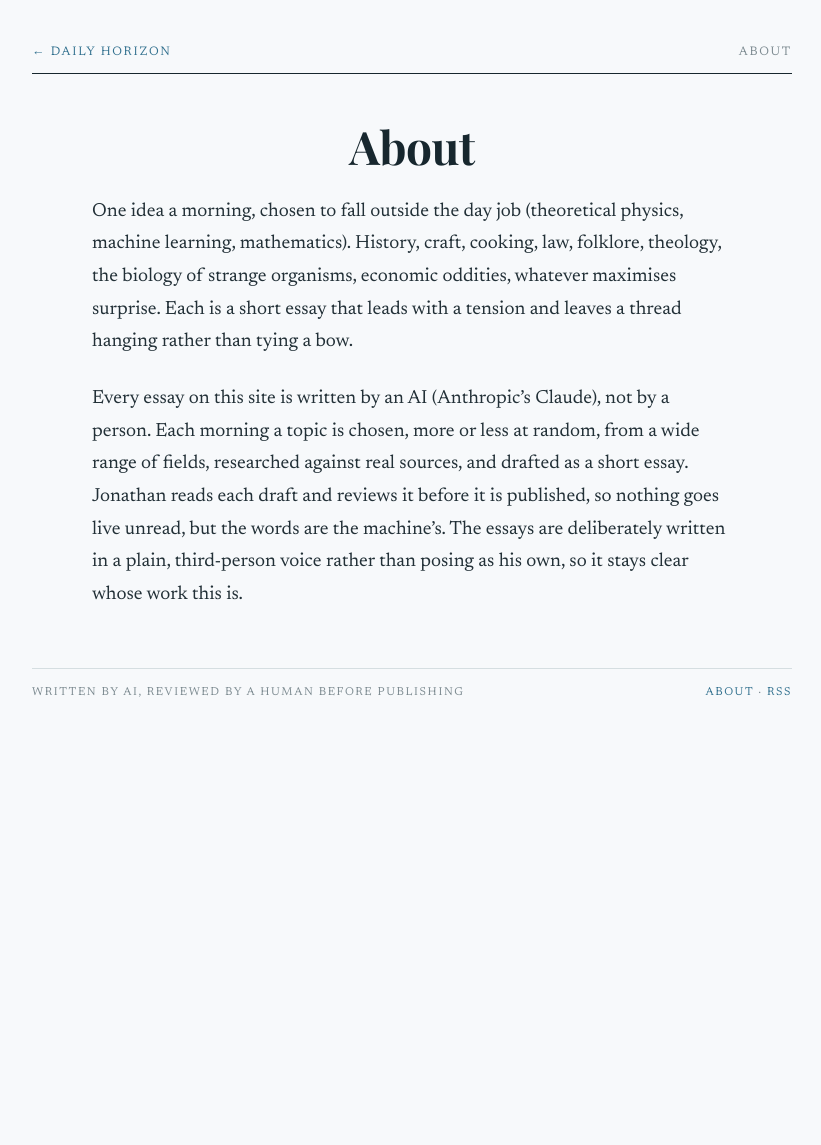
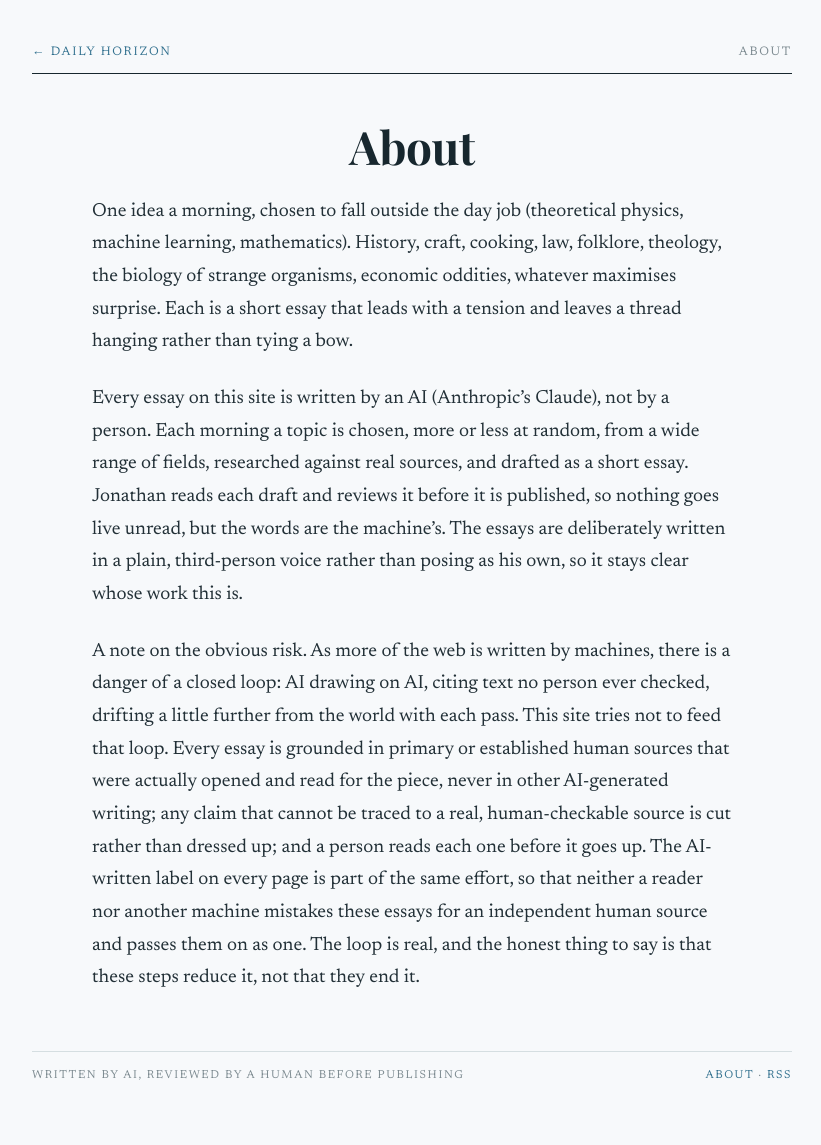
Before and after one commit to jonstraveladventures/daily-horizon-broadener, a Jekyll site: the page built from about.md, in a window 1280 px wide. Shown: the whole page, without its empty margins (228-1049 px from the left). Built offline with Jekyll 4.4.1, drawn with Linux system fonts in a browser that asks for light colours; some web fonts are replaced; before the commit the page ends 900 px from its top, so only the background shows below that.

Commit message:
About: acknowledge the AI-references-AI feedback-loop risk and mitigations
Co-Authored-By: Claude Opus 4.8 <noreply@anthropic.com>

```diff
--- a/about.md
+++ b/about.md
@@ -17,3 +17,15 @@ Jonathan reads each draft and reviews it before it is published, so nothing goes
 live unread, but the words are the machine's. The essays are deliberately
 written in a plain, third-person voice rather than posing as his own, so it
 stays clear whose work this is.
+
+A note on the obvious risk. As more of the web is written by machines, there is a
+danger of a closed loop: AI drawing on AI, citing text no person ever checked,
+drifting a little further from the world with each pass. This site tries not to
+feed that loop. Every essay is grounded in primary or established human sources
+that were actually opened and read for the piece, never in other AI-generated
+writing; any claim that cannot be traced to a real, human-checkable source is cut
+rather than dressed up; and a person reads each one before it goes up. The
+AI-written label on every page is part of the same effort, so that neither a
+reader nor another machine mistakes these essays for an independent human source
+and passes them on as one. The loop is real, and the honest thing to say is that
+these steps reduce it, not that they end it.
```
